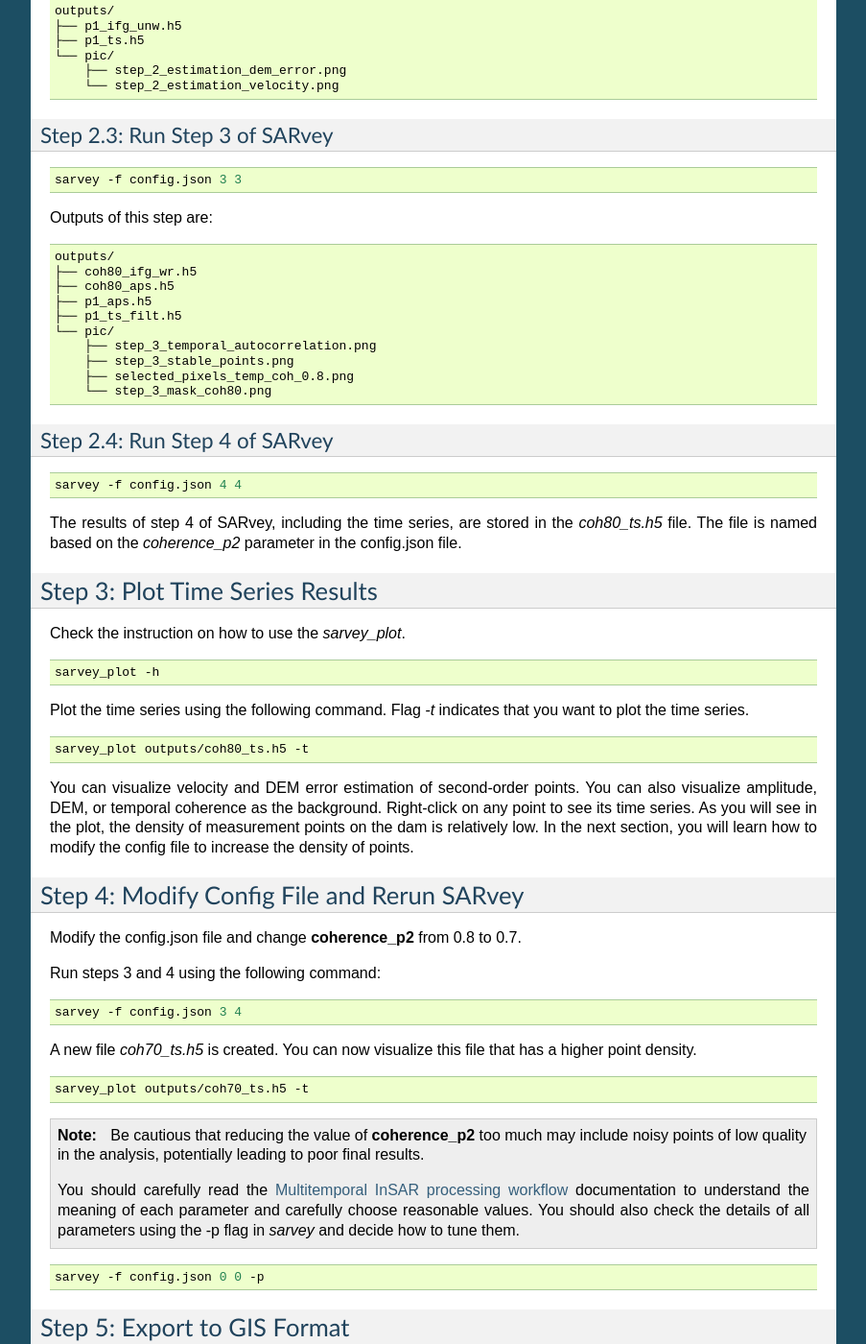
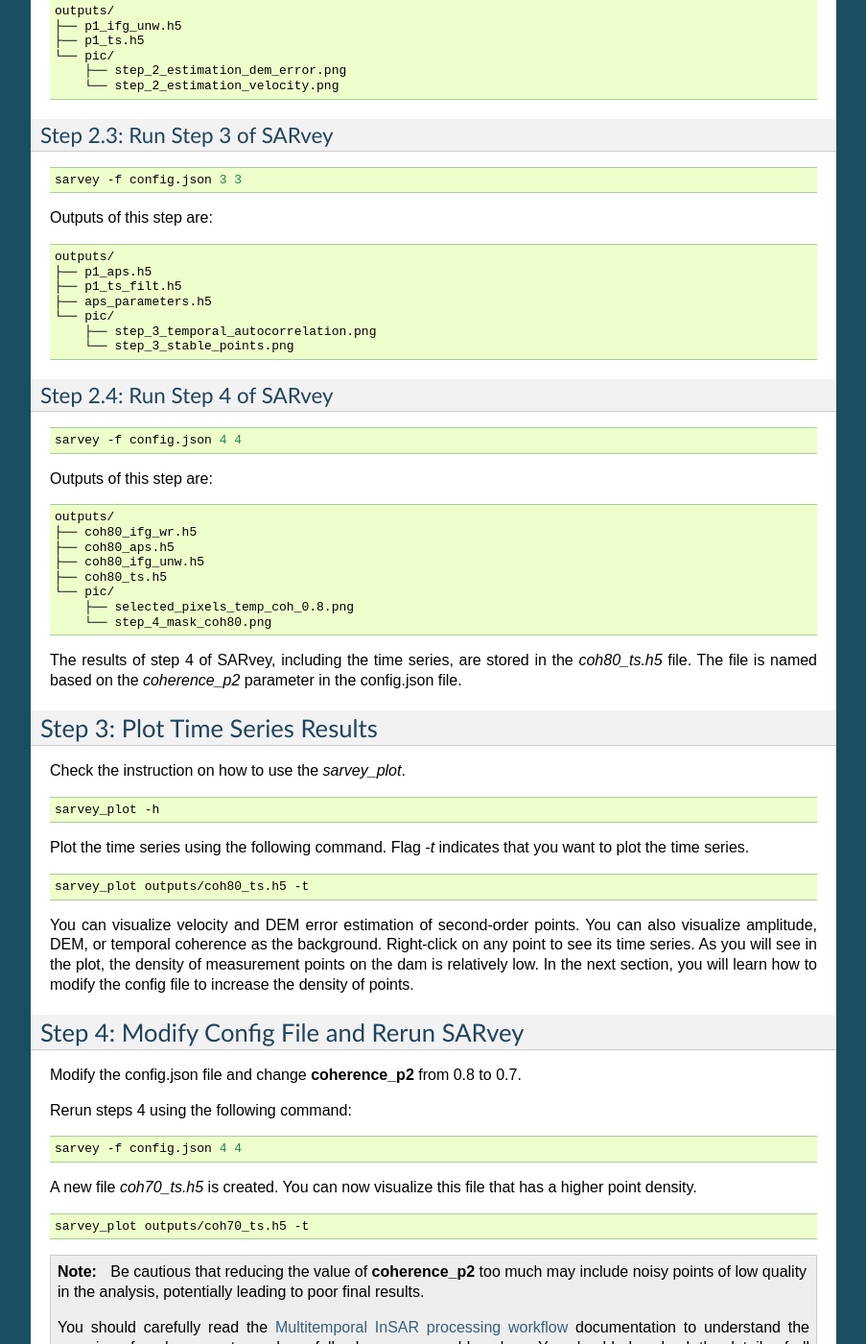
Before and after one commit to luhipi/sarvey, a Sphinx documentation site: the page built from docs/demo/demo_masjed_dam_detailed_guide.rst, in a window 1280 px wide and 1400 px high, scrolled down 3797 px. Shown: the whole window at 96% size, without its empty margins (198-1101 px from the left). Built offline with Sphinx 7.4.7, drawn with Linux system fonts in a browser that asks for light colours; pages that are not in the unit, such as notebooks, are missing from menus.

Commit message:
update docs demo

```diff
--- a/docs/demo/demo_masjed_dam_detailed_guide.rst
+++ b/docs/demo/demo_masjed_dam_detailed_guide.rst
@@ -261,15 +261,12 @@ Outputs of this step are:
 .. code-block:: none
 
     outputs/
-    ├── coh80_ifg_wr.h5
-    ├── coh80_aps.h5
     ├── p1_aps.h5
     ├── p1_ts_filt.h5
+    ├── aps_parameters.h5
     └── pic/
         ├── step_3_temporal_autocorrelation.png
-        ├── step_3_stable_points.png
-        ├── selected_pixels_temp_coh_0.8.png
-        └── step_3_mask_coh80.png
+        └── step_3_stable_points.png
 
 
 Step 2.4: Run Step 4 of SARvey
@@ -279,7 +276,18 @@ Step 2.4: Run Step 4 of SARvey
 
     sarvey -f config.json 4 4
 
-.. outputs directory structure to be added
+Outputs of this step are:
+
+.. code-block:: none
+
+    outputs/
+    ├── coh80_ifg_wr.h5
+    ├── coh80_aps.h5
+    ├── coh80_ifg_unw.h5
+    ├── coh80_ts.h5
+    └── pic/
+        ├── selected_pixels_temp_coh_0.8.png
+        └── step_4_mask_coh80.png
 
 
 The results of step 4 of SARvey, including the time series, are stored in the `coh80_ts.h5` file. The file is named based on the `coherence_p2` parameter in the config.json file.
@@ -310,11 +318,11 @@ Step 4: Modify Config File and Rerun SARvey
 
 Modify the config.json file and change **coherence_p2** from 0.8 to 0.7.
 
-Run steps 3 and 4 using the following command:
+Rerun steps 4 using the following command:
 
 .. code-block:: bash
 
-    sarvey -f config.json 3 4
+    sarvey -f config.json 4 4
 
 
 A new file `coh70_ts.h5` is created. You can now visualize this file that has a higher point density.
--- a/docs/demo/demo_masjed_dam_fast_track.rst
+++ b/docs/demo/demo_masjed_dam_fast_track.rst
@@ -51,7 +51,7 @@ You can run each step individually or a range of steps by specifying the first a
 Check Outputs
 """""""""""""
 
-First, check the output snapshots in the `outputs/pics` directory. You can also use **`sarvey_plot`** to plot various products to assess the quality of the results and decide how to adjust parameters.  Modify the parameters in the config file and rerun the corresponding steps of `sarvey` to improve the results. For instance, changing **`coherence_p2`** from 0.8 to 0.7 and rerunning steps 3 and 4 can increase the density of the final set of points. However, be cautious that reducing the value too much may include noisy points of low quality in the analysis, potentially leading to poor final results. You can check the details of all parameters using the -p flag in `sarvey` and decide how to tune them. For more explanations, please refer to :ref:`processing`
+First, check the output snapshots in the `outputs/pics` directory. You can also use **`sarvey_plot`** to plot various products to assess the quality of the results and decide how to adjust parameters.  Modify the parameters in the config file and rerun the corresponding steps of `sarvey` to improve the results. For instance, changing **`coherence_p2`** from 0.8 to 0.7 and rerunning step 4 can increase the density of the final set of points. However, be cautious that reducing the value too much may include noisy points of low quality in the analysis, potentially leading to poor final results. You can check the details of all parameters using the -p flag in `sarvey` and decide how to tune them. For more explanations, please refer to :ref:`processing`
 
 
 
```
